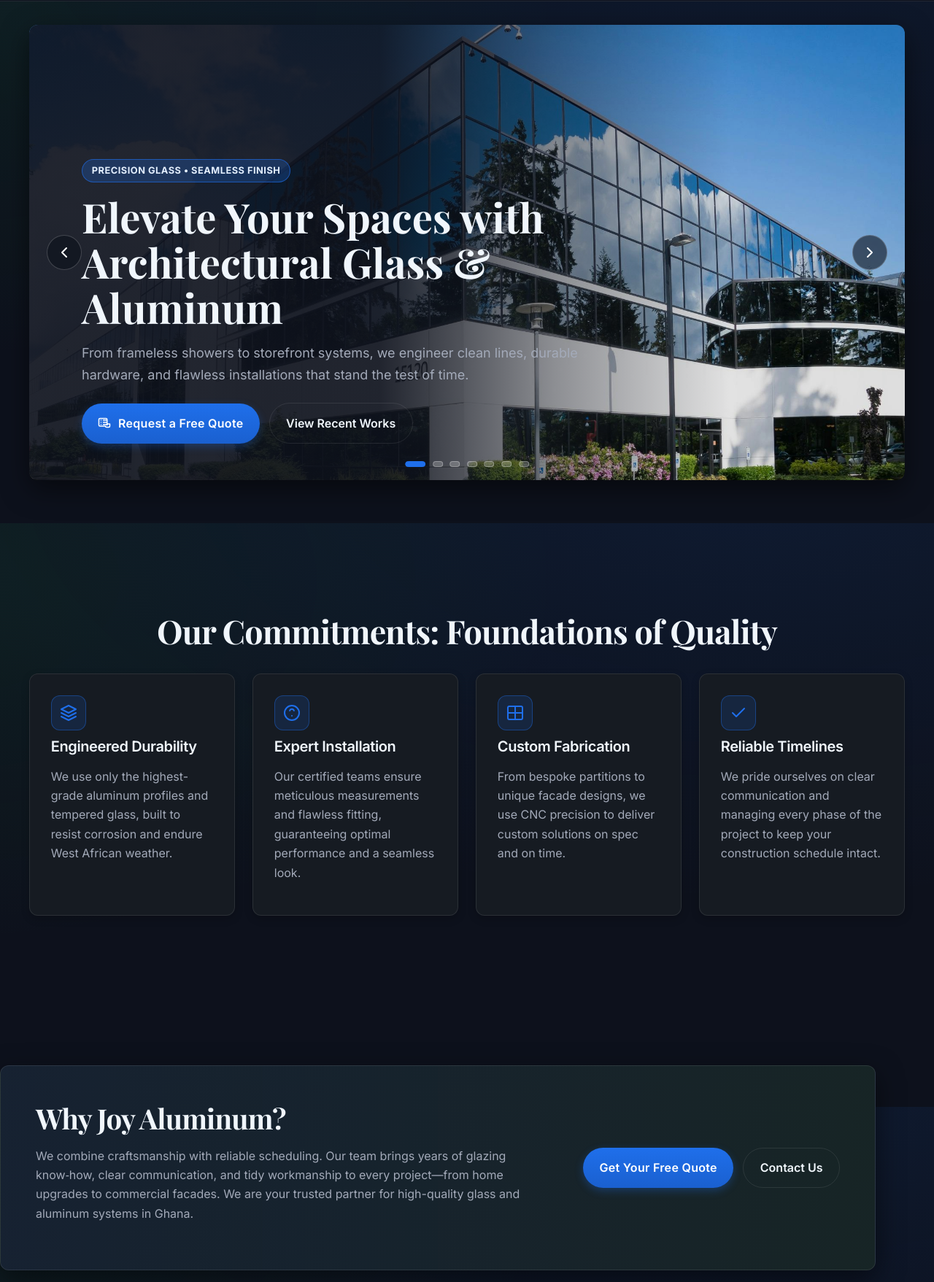
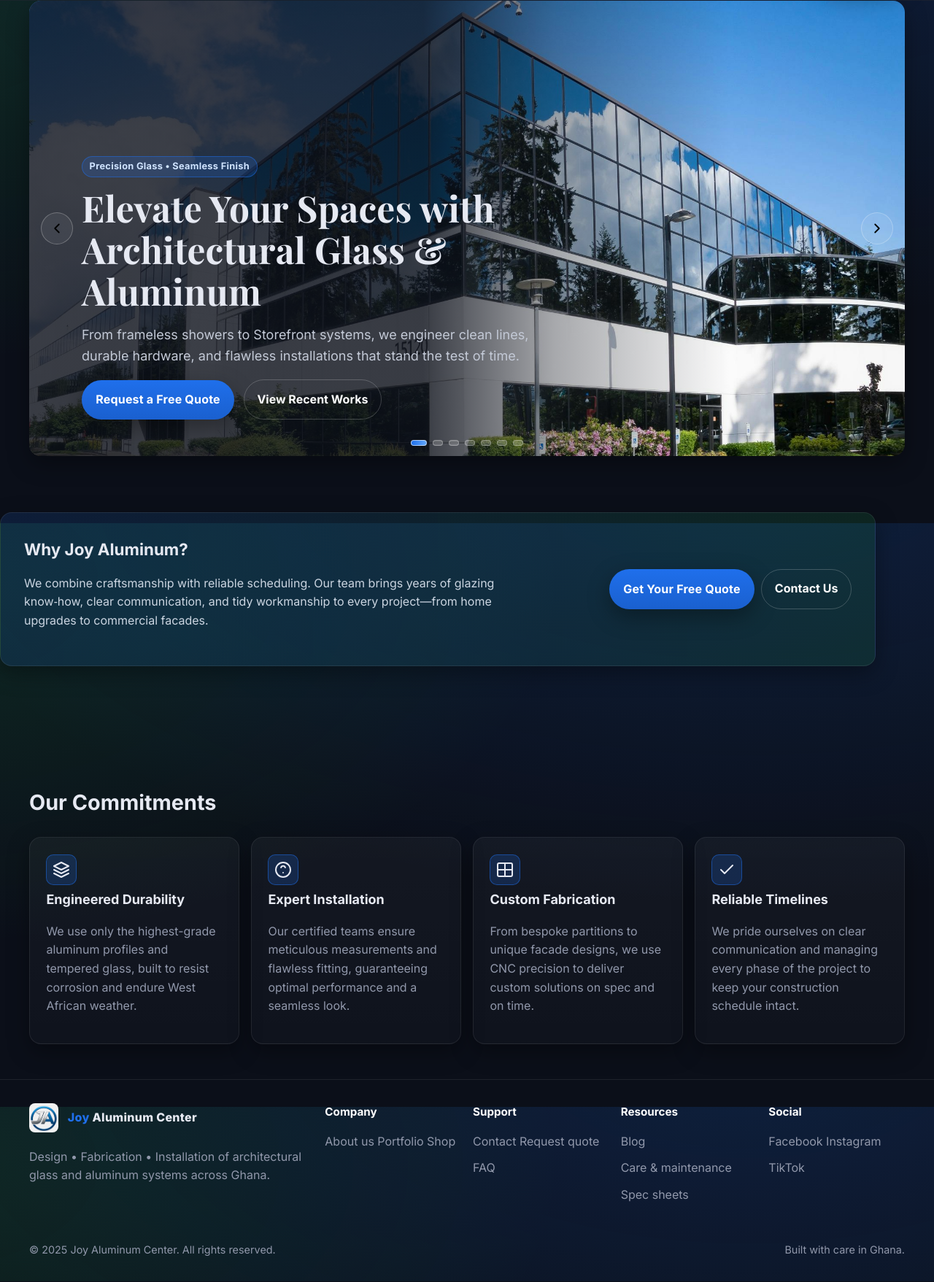
Before and after one commit to FireHazard10/Proff-x, a plain HTML site: page home-page.html in a window 1280 px wide. Shown: the part 83-1840 px from the top of the page at 73% size. Drawn offline with nearby package versions, Linux system fonts and the light colour scheme.

Commit message:
Update home-page.html

```diff
--- a/home-page.html
+++ b/home-page.html
@@ -3,37 +3,29 @@
   <head>
     <meta charset="UTF-8" />
     <meta name="viewport" content="width=device-width, initial-scale=1" />
-    <title>Joy Aluminum Center - Premium Glass & Aluminum Solutions</title>
+    <title>Joy Aluminum Center</title>
 
+    <!-- Fonts -->
     <link
       href="https://fonts.googleapis.com/css2?family=Inter:wght@400;500;600;700;800&family=Playfair+Display:wght@600;700&display=swap"
       rel="stylesheet"
     />
 
     <style>
-      /* --- 1. Design Tokens (Colors and Spacing) --- */
       :root {
         --primary: #1f6feb; /* refined steel-blue */
         --primary-600: #1a60cf;
-        --bg: #0d111c; /* Deep, slightly softer charcoal */
-        --card: #161b22; /* Card background */
-        --border-color: rgba(
-          255,
-          255,
-          255,
-          0.09
-        ); /* Subtle, consistent border */
-        --muted: #a3aab9; /* muted text */
-        --text: #f0f6fc; /* main text (lighter for better contrast) */
+        --bg: #0b0f19; /* deep charcoal */
+        --card: #0f1524; /* card background */
+        --muted: #9198ab; /* muted text */
+        --text: #e6e9f2; /* main text */
         --accent: #22c55e; /* success accent */
-        --shadow: 0 12px 36px rgba(0, 0, 0, 0.5); /* Stronger, deeper shadow */
-        --radius: 12px;
+        --danger: #ef4444;
+        --shadow: 0 10px 30px rgba(0, 0, 0, 0.35);
+        --radius: 16px;
         --container: 1200px;
-        --spacing-lg: clamp(4rem, 8vw, 7rem); /* Large responsive spacing */
-        --spacing-md: clamp(2rem, 5vw, 4rem); /* Medium responsive spacing */
       }
 
-      /* --- 2. Global Styles --- */
       * {
         box-sizing: border-box;
       }
@@ -43,62 +35,44 @@
       }
       body {
         margin: 0;
-        /* Updated background for a more premium, subtle depth effect */
         background: radial-gradient(
             1200px 600px at 80% -10%,
-            rgba(31, 111, 235, 0.1),
+            rgba(31, 111, 235, 0.18),
             transparent
           ),
           radial-gradient(
             900px 500px at -10% 10%,
-            rgba(34, 197, 94, 0.08),
+            rgba(34, 197, 94, 0.14),
             transparent
           ),
           var(--bg);
         color: var(--text);
-        font: 16px/1.65 "Inter", system-ui, -apple-system, Segoe UI, Roboto,
+        font: 16px/1.6 "Inter", system-ui, -apple-system, Segoe UI, Roboto,
           Arial, sans-serif;
         -webkit-font-smoothing: antialiased;
         -moz-osx-font-smoothing: grayscale;
         overflow-x: hidden;
       }
 
-      h1,
-      h2,
-      h3 {
-        line-height: 1.2;
-        letter-spacing: -0.02em;
-      }
-
-      /* --- 3. Utility Classes --- */
+      /* Utilities */
       .container {
         width: min(100% - 2rem, var(--container));
         margin-inline: auto;
       }
-      .section-padding {
-        padding: var(--spacing-md) 0;
-      }
-      .text-center {
-        text-align: center;
-      }
-
-      /* Buttons */
       .button {
         display: inline-flex;
         align-items: center;
-        justify-content: center;
         gap: 0.6rem;
-        /* Using a deeper, more subtle gradient for polish */
         background: linear-gradient(180deg, var(--primary), var(--primary-600));
         color: #fff;
         border: 0;
-        padding: 0.9rem 1.4rem;
+        padding: 0.9rem 1.2rem;
         border-radius: 999px;
-        font-weight: 600; /* Slightly reduced for sophistication */
-        letter-spacing: 0.3px;
+        font-weight: 700;
+        letter-spacing: 0.2px;
         text-decoration: none;
-        box-shadow: 0 4px 12px rgba(31, 111, 235, 0.3);
-        transition: transform 0.2s ease, box-shadow 0.2s ease;
+        box-shadow: var(--shadow);
+        transition: transform 0.2s ease, box-shadow 0.2s ease, opacity 0.2s ease;
         will-change: transform;
       }
       .button:focus-visible {
@@ -106,27 +80,10 @@
         outline-offset: 2px;
       }
       .button:hover {
-        transform: translateY(-2px); /* Slightly more movement */
-        box-shadow: 0 6px 16px rgba(31, 111, 235, 0.4);
-      }
-      .ghost {
-        display: inline-flex;
-        align-items: center;
-        gap: 0.5rem;
-        padding: 0.85rem 1.4rem;
-        border-radius: 999px;
-        border: 1px solid var(--border-color); /* Cleaner border */
-        color: var(--text);
-        text-decoration: none;
-        font-weight: 600;
-        transition: background 0.2s ease, color 0.2s ease;
-      }
-      .ghost:hover {
-        background: rgba(255, 255, 255, 0.05);
-        color: #fff;
+        transform: translateY(-1px);
       }
 
-      /* --- 4. Header & Navigation --- */
+      /* Header */
       header.site-header {
         position: sticky;
         top: 0;
@@ -134,8 +91,8 @@
         backdrop-filter: saturate(120%) blur(8px);
       }
       .nav-wrap {
-        border-bottom: 1px solid var(--border-color);
-        background: rgba(13, 17, 28, 0.8); /* Match new bg but with opacity */
+        border-bottom: 1px solid rgba(255, 255, 255, 0.06);
+        background: rgba(11, 15, 25, 0.6);
       }
       .nav {
         display: flex;
@@ -159,7 +116,6 @@
         overflow: hidden;
         background: url(Proff/101.png) center/cover;
         border: 1px solid rgba(255, 255, 255, 0.12);
-        filter: brightness(1.1); /* Slight enhancement to logo image */
       }
       .logo::before,
       .logo::after {
@@ -168,7 +124,6 @@
         inset: 0;
       }
       .logo::before {
-        /* Subtle sheen animation removed for cleaner look, keep if needed */
         background: linear-gradient(
           90deg,
           transparent 45%,
@@ -177,7 +132,6 @@
         );
         transform: translateX(-60%);
         animation: sheen 3s linear infinite;
-        opacity: 0.5;
       }
       .logo::after {
         mask: radial-gradient(circle at 50% 50%, black 45%, transparent 46%);
@@ -193,7 +147,7 @@
         }
       }
       .brand-title {
-        font-weight: 700; /* Slightly less heavy */
+        font-weight: 800;
         letter-spacing: 0.3px;
       }
       .brand-title span {
@@ -203,31 +157,31 @@
       .nav-links {
         display: flex;
         align-items: center;
-        gap: 1.5rem; /* Increased spacing for readability */
+        gap: 1.2rem;
       }
       .nav-links a {
         text-decoration: none;
         color: var(--muted);
-        font-weight: 500; /* Lighter weight for menu items */
-        transition: color 0.2s ease;
+        font-weight: 600;
+        transition: color 0.2s ease, opacity 0.2s ease;
       }
       .nav-links a:hover {
-        color: var(--text);
+        color: #fff;
       }
 
-      /* Mobile menu - refined for better dark-mode clarity */
+      /* Mobile menu */
       .hamburger {
         display: none;
         width: 44px;
         height: 44px;
-        border-radius: 8px;
-        border: 1px solid var(--border-color);
+        border-radius: 10px;
+        border: 1px solid rgba(255, 255, 255, 0.1);
         background: rgba(255, 255, 255, 0.04);
-        color: var(--text);
-        transition: background 0.2s;
+        color: #fff;
       }
-      .hamburger:hover {
-        background: rgba(255, 255, 255, 0.08);
+      .hamburger svg {
+        width: 24px;
+        height: 24px;
       }
 
       @media (max-width: 900px) {
@@ -241,11 +195,10 @@
         .mobile-panel {
           position: fixed;
           inset: 64px 0 auto 0;
-          background: rgba(13, 17, 28, 0.95);
-          border-top: 1px solid var(--border-color);
-          backdrop-filter: blur(8px);
+          background: rgba(11, 15, 25, 0.92);
+          border-top: 1px solid rgba(255, 255, 255, 0.06);
+          backdrop-filter: blur(10px);
           display: none;
-          padding-bottom: 1rem;
         }
         .mobile-panel.open {
           display: block;
@@ -257,25 +210,23 @@
         }
         .mobile-nav a {
           padding: 0.9rem 1rem;
-          border-radius: 8px;
-          border: 1px solid var(--border-color);
-          color: var(--text);
+          border-radius: 12px;
+          border: 1px solid rgba(255, 255, 255, 0.06);
+          color: #e5e7eb;
           text-decoration: none;
-          font-weight: 500;
+          font-weight: 600;
         }
       }
 
-      /* --- 5. Hero Slider --- */
+      /* Hero Slider */
       .hero {
         position: relative;
         isolation: isolate;
-        padding-top: 2rem;
-        padding-bottom: 2.5rem;
       }
       .slider {
         position: relative;
         height: min(78vh, 720px);
-        border-radius: var(--radius);
+        border-radius: clamp(12px, 2.2vw, var(--radius));
         overflow: clip;
         box-shadow: var(--shadow);
       }
@@ -293,18 +244,17 @@
         width: 100%;
         height: 100%;
         object-fit: cover;
-        filter: brightness(0.9) saturate(105%); /* Deeper colors, better contrast */
+        filter: saturate(105%);
       }
       .slide::after {
         content: "";
         position: absolute;
         inset: 0;
-        /* More pronounced dark gradient from left */
         background: linear-gradient(
           90deg,
-          rgba(13, 17, 28, 0.9) 0 40%,
-          rgba(13, 17, 28, 0.4) 60%,
-          rgba(13, 17, 28, 0) 80%
+          rgba(11, 15, 25, 0.8) 0 45%,
+          rgba(11, 15, 25, 0.35) 60%,
+          rgba(11, 15, 25, 0) 80%
         );
         pointer-events: none;
       }
@@ -317,37 +267,46 @@
       }
       .eyebrow {
         display: inline-block;
-        padding: 0.3rem 0.8rem;
+        padding: 0.2rem 0.6rem;
         border-radius: 999px;
-        background: rgba(31, 111, 235, 0.25); /* Darker background */
-        border: 1px solid rgba(31, 111, 235, 0.6); /* Clearer border */
-        color: #e3efff;
+        background: rgba(31, 111, 235, 0.2);
+        border: 1px solid rgba(31, 111, 235, 0.5);
+        color: #cfe3ff;
         font-size: 0.8rem;
         font-weight: 700;
-        letter-spacing: 0.5px; /* More prominent tracking */
-        text-transform: uppercase;
+        letter-spacing: 0.3px;
       }
       .title {
-        margin: 1rem 0 0.8rem;
-        font-family: "Playfair Display", serif; /* Strategic use of display font */
-        font-size: clamp(2rem, 5vw, 3.5rem); /* Larger size */
-        line-height: 1.1;
-        letter-spacing: 0; /* No letter spacing for the title */
+        margin: 0.8rem 0 0.6rem;
+        font-family: "Playfair Display", serif;
+        font-size: clamp(1.7rem, 5vw, 3.1rem);
+        line-height: 1.15;
+        letter-spacing: 0.2px;
       }
       .lead {
-        color: var(--muted);
+        color: #c3c9d6;
         font-size: clamp(1rem, 1.6vw, 1.125rem);
-        max-width: 60ch;
-        margin-bottom: 1.5rem;
+        max-width: 56ch;
       }
       .cta-row {
         display: flex;
         gap: 0.8rem;
         align-items: center;
+        margin-top: 1rem;
         flex-wrap: wrap;
       }
+      .ghost {
+        display: inline-flex;
+        align-items: center;
+        gap: 0.5rem;
+        padding: 0.85rem 1.1rem;
+        border-radius: 999px;
+        border: 1px solid rgba(255, 255, 255, 0.2);
+        color: #fff;
+        text-decoration: none;
+        font-weight: 700;
+      }
 
-      /* Controls */
       .controls {
         position: absolute;
         inset: 0;
@@ -358,41 +317,30 @@
       .arrow {
         align-self: center;
         justify-self: start;
-        width: 48px; /* Slightly larger buttons */
-        height: 48px;
+        width: 44px;
+        height: 44px;
         border-radius: 50%;
         pointer-events: auto;
-        border: 1px solid rgba(255, 255, 255, 0.2);
-        background: rgba(
-          13,
-          17,
-          28,
-          0.6
-        ); /* Darker background for visibility */
-        color: #fff;
+        border: 1px solid rgba(255, 255, 255, 0.25);
+        background: rgba(255, 255, 255, 0.06);
         display: grid;
         place-items: center;
-        margin-inline: 1.5rem;
-        transition: background 0.2s, border-color 0.2s;
-      }
-      .arrow:hover {
-        background: rgba(13, 17, 28, 0.9);
-        border-color: rgba(255, 255, 255, 0.4);
+        margin-inline: 1rem;
       }
       .arrow.right {
         justify-self: end;
       }
       .arrow svg {
-        width: 24px;
-        height: 24px;
+        width: 22px;
+        height: 22px;
       }
       .dots {
         position: absolute;
         left: 50%;
-        bottom: 18px; /* Slightly higher */
+        bottom: 14px;
         transform: translateX(-50%);
         display: flex;
-        gap: 0.6rem;
+        gap: 0.5rem;
       }
       .dot {
         width: 8px;
@@ -401,62 +349,55 @@
         background: rgba(255, 255, 255, 0.35);
         border: 1px solid rgba(255, 255, 255, 0.6);
         opacity: 0.6;
-        transition: all 0.2s ease;
       }
       .dot.active {
-        width: 28px; /* Longer active dot */
+        width: 22px;
         opacity: 1;
-        background: var(--primary); /* Solid primary color */
-        border-color: var(--primary);
+        background: linear-gradient(90deg, var(--primary), #60a5fa);
       }
 
-      /* --- 6. Feature Grid --- */
+      /* Feature grid */
       .features {
-        padding: var(--spacing-lg) 0;
-      }
-      .grid-heading {
-        margin-bottom: 2rem;
-        font-family: "Playfair Display", serif;
+        padding: clamp(2rem, 5vw, 4rem) 0 0;
       }
       .grid {
         display: grid;
         grid-template-columns: repeat(12, 1fr);
-        gap: 1.5rem; /* Increased gap for airier layout */
+        gap: 1rem;
       }
       .card {
         grid-column: span 3;
-        background: var(--card); /* Solid background color */
-        border: 1px solid var(--border-color);
+        background: linear-gradient(
+          180deg,
+          rgba(255, 255, 255, 0.04),
+          rgba(255, 255, 255, 0.02)
+        );
+        border: 1px solid rgba(255, 255, 255, 0.08);
         border-radius: var(--radius);
-        padding: 1.8rem; /* More padding */
-        box-shadow: 0 4px 12px rgba(0, 0, 0, 0.2);
-        transition: transform 0.3s ease, border-color 0.3s ease,
-          box-shadow 0.3s ease;
+        padding: 1.4rem;
+        box-shadow: var(--shadow);
+        transition: transform 0.25s ease, border-color 0.25s ease;
         height: 100%;
       }
       .card:hover {
-        transform: translateY(-4px); /* More pronounced lift */
-        border-color: rgba(31, 111, 235, 0.5); /* Blue hover border */
-        box-shadow: 0 10px 20px rgba(0, 0, 0, 0.3);
+        transform: translateY(-2px);
+        border-color: rgba(255, 255, 255, 0.15);
       }
       .card h3 {
-        margin: 0.6rem 0 0.5rem;
-        font-size: 1.25rem; /* Larger heading */
-        font-weight: 600;
-        color: var(--text);
+        margin: 0.4rem 0 0.4rem;
+        font-size: 1.125rem;
       }
       .card p {
         color: var(--muted);
       }
       .icon {
-        width: 48px; /* Larger icon container */
-        height: 48px;
-        border-radius: 12px;
+        width: 42px;
+        height: 42px;
+        border-radius: 10px;
         display: grid;
         place-items: center;
-        background: rgba(31, 111, 235, 0.15);
-        border: 1px solid rgba(31, 111, 235, 0.4);
-        color: var(--primary);
+        background: rgba(31, 111, 235, 0.2);
+        border: 1px solid rgba(31, 111, 235, 0.5);
       }
 
       @media (max-width: 1100px) {
@@ -470,95 +411,72 @@
         }
       }
 
-      /* --- 7. About + CTA band --- */
+      /* About + CTA band */
       .band {
-        margin: var(--spacing-lg) 0;
+        margin: clamp(2rem, 6vw, 5rem) 0;
       }
       .band-inner {
         display: grid;
-        gap: 1.5rem;
+        gap: 1rem;
         grid-template-columns: 2fr 1.2fr;
-        background: var(--card); /* Consistent card background */
-        /* Subtle gradient overlay to mimic the blue/green mix */
-        background-image: linear-gradient(
+        background: linear-gradient(
           90deg,
-          rgba(31, 111, 235, 0.08),
-          rgba(34, 197, 94, 0.06)
+          rgba(31, 111, 235, 0.15),
+          rgba(34, 197, 94, 0.12)
         );
-        border: 1px solid var(--border-color);
+        border: 1px solid rgba(255, 255, 255, 0.08);
         border-radius: var(--radius);
-        padding: clamp(1.5rem, 5vw, 3rem); /* Increased padding */
+        padding: clamp(1rem, 5vw, 2rem);
         box-shadow: var(--shadow);
       }
-      .band h3 {
-        color: var(--text);
-        font-family: "Playfair Display", serif;
-        font-size: clamp(1.6rem, 3vw, 2.5rem);
-        margin: 0 0 0.8rem;
-      }
       .band p {
-        color: var(--muted);
-        max-width: 70ch;
-      }
-      .band .cta-row {
-        align-self: center;
-        justify-self: end;
-        margin-top: 0;
+        color: #cbd5e1;
       }
       @media (max-width: 900px) {
         .band-inner {
           grid-template-columns: 1fr;
-          text-align: center;
-        }
-        .band .cta-row {
-          justify-content: center;
         }
       }
 
-      /* --- 8. Footer --- */
+      /* Footer */
       footer {
-        border-top: 1px solid var(--border-color);
-        margin-top: var(--spacing-md);
+        border-top: 1px solid rgba(255, 255, 255, 0.08);
+        margin-top: 3rem;
       }
       .footer {
         display: grid;
         grid-template-columns: repeat(12, 1fr);
-        gap: 1.5rem;
-        padding: 3rem 0; /* More vertical space */
+        gap: 1rem;
+        padding: 2rem 0;
       }
       .f-brand {
         grid-column: span 4;
         color: var(--muted);
       }
-      .f-brand .brand {
-        margin-bottom: 1rem;
-      }
       .f-cols {
         grid-column: span 8;
         display: grid;
         grid-template-columns: repeat(4, 1fr);
-        gap: 2rem; /* Increased column gap */
+        gap: 1rem;
       }
       .f-col h4 {
-        margin: 0 0 1rem;
-        font-size: 1rem;
-        color: var(--text);
+        margin: 0 0 0.6rem;
+        font-size: 0.95rem;
+        color: #fff;
       }
       .f-col a {
-        display: block; /* Changed to block for full-width click area */
-        padding: 0.3rem 0;
+        display: inline-block;
+        padding: 0.35rem 0;
         color: var(--muted);
         text-decoration: none;
-        transition: color 0.2s ease;
       }
       .f-col a:hover {
-        color: var(--primary); /* Hover is primary color */
+        color: #fff;
       }
       .legal {
-        padding: 1rem 0 2rem;
-        border-top: 1px solid rgba(255, 255, 255, 0.05); /* Separator line */
+        padding: 0.8rem 0 2rem;
         color: var(--muted);
-        font-size: 0.85rem;
+        font-size: 0.9rem;
         display: flex;
         justify-content: space-between;
         gap: 1rem;
@@ -567,22 +485,10 @@
       @media (max-width: 900px) {
         .f-brand {
           grid-column: span 12;
-          text-align: center;
-        }
-        .f-brand .brand {
-          justify-content: center;
         }
         .f-cols {
           grid-column: span 12;
           grid-template-columns: repeat(2, 1fr);
-          text-align: center;
-        }
-        .f-col a {
-          display: inline; /* Back to inline for centering */
-        }
-        .legal {
-          justify-content: center;
-          text-align: center;
         }
       }
       @media (max-width: 560px) {
@@ -593,6 +499,7 @@
     </style>
   </head>
   <body>
+    <!-- Header -->
     <header class="site-header" role="banner">
       <div class="nav-wrap">
         <div class="container nav" aria-label="Primary navigation">
@@ -627,7 +534,7 @@
               stroke-linecap="round"
               stroke-linejoin="round"
             >
-              <path d="M3 12h18M3 6h18M3 18h18" />
+              <path d="M3 6h18M3 12h18M3 18h18" />
             </svg>
           </button>
         </div>
@@ -646,6 +553,7 @@
     </header>
 
     <main id="home">
+      <!-- HERO / SLIDER -->
       <section class="container hero" aria-label="Showcase">
         <div
           class="slider"
@@ -656,6 +564,7 @@
           aria-live="polite"
         >
           <div class="slides" id="slides">
+            <!-- Use your existing images to avoid 404s -->
             <article class="slide">
               <img
                 src="img/09.jpg"
@@ -668,27 +577,12 @@
                   Elevate Your Spaces with Architectural Glass & Aluminum
                 </h1>
                 <p class="lead">
-                  From frameless showers to storefront systems, we engineer
+                  From frameless showers to Storefront systems, we engineer
                   clean lines, durable hardware, and flawless installations that
                   stand the test of time.
                 </p>
                 <div class="cta-row">
-                  <a class="button" href="#quote"
-                    ><svg
-                      viewBox="0 0 24 24"
-                      fill="none"
-                      stroke="currentColor"
-                      stroke-width="2"
-                      stroke-linecap="round"
-                      stroke-linejoin="round"
-                      width="18"
-                      height="18"
-                    >
-                      <path
-                        d="M17 14V4a2 2 0 00-2-2H4a2 2 0 00-2 2v10a2 2 0 002 2h10a2 2 0 002 2h4a2 2 0 002-2v-4h-4zM10 9h6M10 13h6M10 5h6M6 9h-.01M6 13h-.01M6 5h-.01"
-                      /></svg
-                    >Request a Free Quote</a
-                  >
+                  <a class="button" href="#quote">Request a Free Quote</a>
                   <a class="ghost" href="#works">View Recent Works</a>
                 </div>
               </div>
@@ -825,6 +719,7 @@
             </article>
           </div>
 
+          <!-- Controls -->
           <div class="controls" aria-hidden="true">
             <button
               class="arrow left"
@@ -870,12 +765,38 @@
         </div>
       </section>
 
+      <!-- About / CTA band -->
+      <section class="container band" id="about">
+        <div class="band-inner">
+          <div>
+            <h3 style="margin: 0 0 0.4rem; font-size: 1.4rem">
+              Why Joy Aluminum?
+            </h3>
+            <p>
+              We combine craftsmanship with reliable scheduling. Our team brings
+              years of glazing know‑how, clear communication, and tidy
+              workmanship to every project—from home upgrades to commercial
+              facades.
+            </p>
+          </div>
+          <div
+            style="
+              align-self: center;
+              justify-self: end;
+              display: flex;
+              gap: 0.6rem;
+              flex-wrap: wrap;
+            "
+          >
+            <a class="button" href="#quote">Get Your Free Quote</a>
+            <a class="ghost" href="#contact">Contact Us</a>
+          </div>
+        </div>
+      </section>
+
       <section class="container features">
-        <h2
-          class="grid-heading text-center"
-          style="font-size: clamp(1.8rem, 4vw, 2.8rem)"
-        >
-          Our Commitments: Foundations of Quality
+        <h2 class="grid-heading text-center" style="font-size: 1.8rem">
+          Our Commitments
         </h2>
         <div class="grid">
           <div class="card">
@@ -972,27 +893,9 @@
           </div>
         </div>
       </section>
-
-      <section class="container band" id="about">
-        <div class="band-inner">
-          <div>
-            <h3>Why Joy Aluminum?</h3>
-            <p>
-              We combine craftsmanship with reliable scheduling. Our team brings
-              years of glazing know‑how, clear communication, and tidy
-              workmanship to every project—from home upgrades to commercial
-              facades. We are your trusted partner for high-quality glass and
-              aluminum systems in Ghana.
-            </p>
-          </div>
-          <div class="cta-row">
-            <a class="button" href="#quote">Get Your Free Quote</a>
-            <a class="ghost" href="#contact">Contact Us</a>
-          </div>
-        </div>
-      </section>
     </main>
 
+    <!-- Footer -->
     <footer>
       <div class="container footer">
         <div class="f-brand">
@@ -1010,14 +913,14 @@
         <div class="f-cols">
           <div class="f-col">
             <h4>Company</h4>
-            <a href="#about">About us</a>
+            <a href="company-info.html">About us</a>
             <a href="#works">Portfolio</a>
-            <a href="#shop">Shop</a>
+            <a href="Store.html">Shop</a>
           </div>
           <div class="f-col">
             <h4>Support</h4>
-            <a href="#contact">Contact</a>
-            <a href="#quote">Request quote</a>
+            <a href="company-info.html">Contact</a>
+            <a href="qoute.html">Request quote</a>
             <a href="#">FAQ</a>
           </div>
           <div class="f-col">
```
